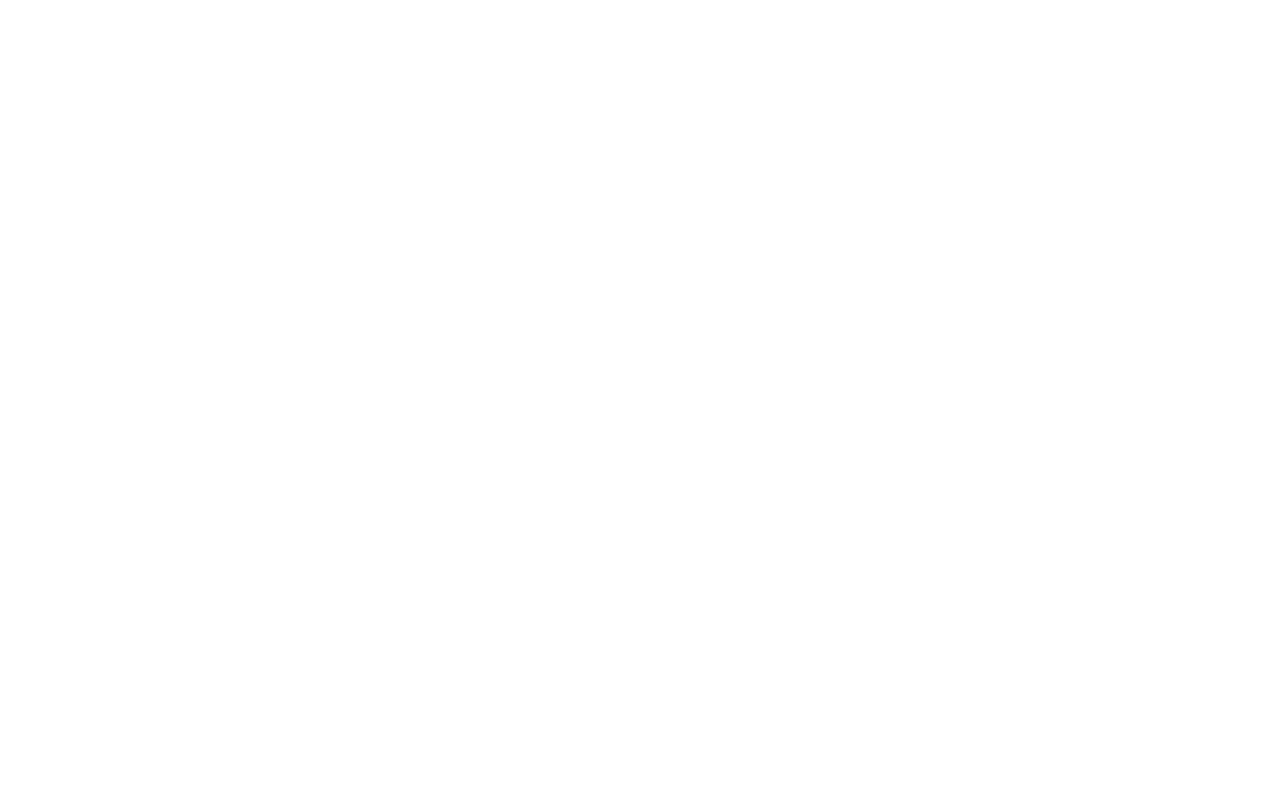
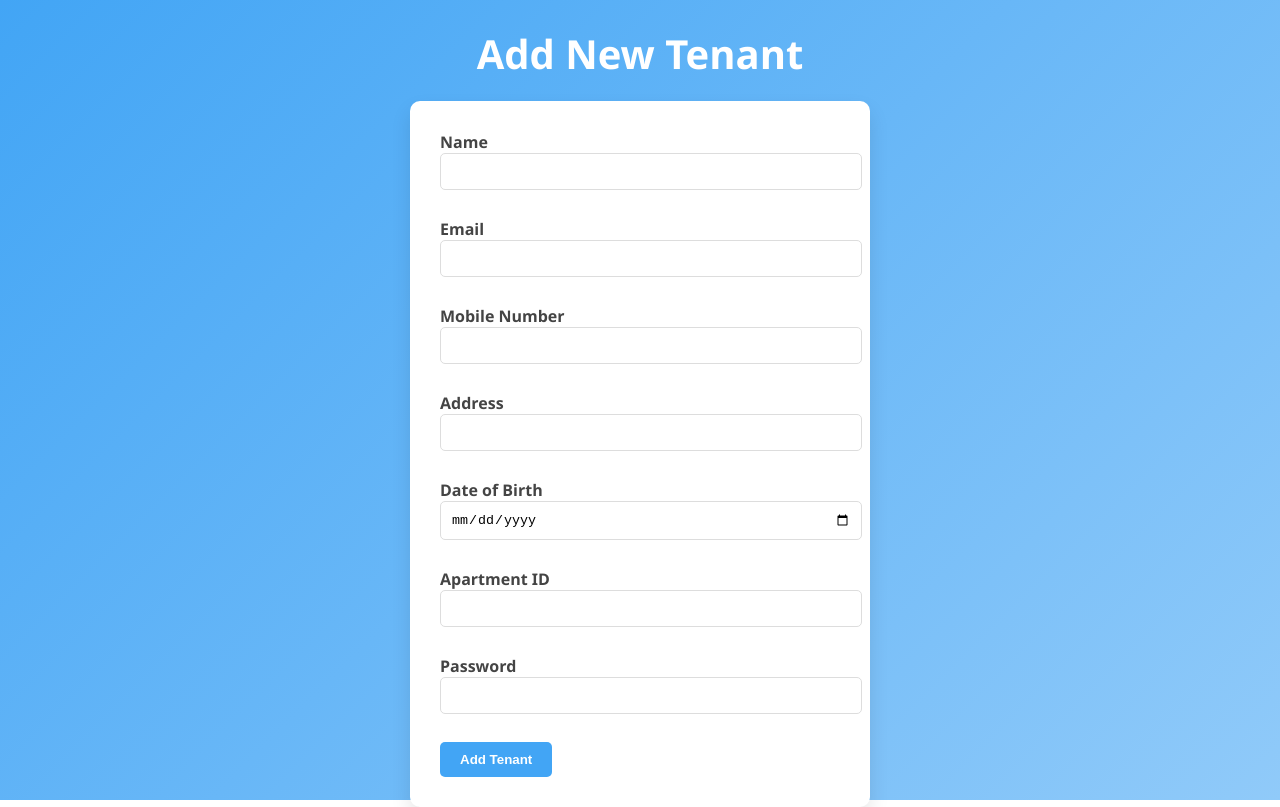
Before and after one commit to het0511/Property_Rental_Management_Application, a React (Create React App) app in the folder frontend/: page /add-tenant in a window 1280 px wide. Before the commit this address had no page. Built offline with nearby package versions, Linux system fonts and the light colour scheme.

Commit message:
some more additions

```diff
--- a/frontend/src/App.js
+++ b/frontend/src/App.js
@@ -7,6 +7,7 @@ import LandlordDashboard from './components/LandlordDashboard';
 import TenantDashboard from './components/TenantDashboard';
 import AddApartment from './components/AddApartment';
 import EditApartment from './components/EditApartment';
+import AddTenant from './components/AddTenant';
 import Home from './Home';
 
 function App() {
@@ -22,6 +23,7 @@ function App() {
         <Route path="/tenant-dashboard/*" element={<TenantDashboard />} />
         <Route path="/add-apartment" element={<AddApartment />} />
         <Route path="/edit-apartment/:id" element={<EditApartment />} />
+        <Route path="add-tenant" element={<AddTenant />} />
       </Routes>
     </Router>
   );
--- /dev/null
+++ b/frontend/src/components/AddTenant.js
@@ -0,0 +1,141 @@
+import React, { useState } from 'react';
+import { useNavigate } from 'react-router-dom';
+import './../styles/AddTenant.css';
+
+const AddTenant = () => {
+  const [formData, setFormData] = useState({
+    name: '',
+    email: '',
+    mobile_number: '',
+    address: '',
+    date_of_birth: '',
+    apartment_id: '',
+    password: '',
+    type: 'Tenant', // Default type
+  });
+
+  const navigate = useNavigate();
+
+  const handleInputChange = (e) => {
+    const { name, value } = e.target;
+    setFormData((prevFormData) => ({
+      ...prevFormData,
+      [name]: value,
+    }));
+  };
+
+  const handleAddTenant = async (e) => {
+    e.preventDefault();
+    const token = localStorage.getItem('token');
+
+    try {
+      const response = await fetch('http://localhost:5000/tenants', {
+        method: 'POST',
+        headers: {
+          'Authorization': token,
+          'Content-Type': 'application/json',
+        },
+        body: JSON.stringify(formData),
+      });
+
+      if (!response.ok) {
+        const errorData = await response.json();
+        throw new Error(errorData.error || 'Failed to add tenant');
+      }
+
+      alert('Tenant added successfully');
+      navigate('/landlord-dashboard/tenants');
+    } catch (error) {
+      console.error('Error adding tenant:', error);
+      alert(`Error adding tenant: ${error.message}`);
+    }
+  };
+
+  return (
+    <div className="add-tenant-page">
+      <h2>Add New Tenant</h2>
+      <form onSubmit={handleAddTenant}>
+        <label>
+          Name
+          <input
+            type="text"
+            name="name"
+            value={formData.name}
+            onChange={handleInputChange}
+            required
+          />
+        </label>
+
+        <label>
+          Email
+          <input
+            type="email"
+            name="email"
+            value={formData.email}
+            onChange={handleInputChange}
+            required
+          />
+        </label>
+
+        <label>
+          Mobile Number
+          <input
+            type="text"
+            name="mobile_number"
+            value={formData.mobile_number}
+            onChange={handleInputChange}
+            required
+          />
+        </label>
+
+        <label>
+          Address
+          <input
+            type="text"
+            name="address"
+            value={formData.address}
+            onChange={handleInputChange}
+            required
+          />
+        </label>
+
+        <label>
+          Date of Birth
+          <input
+            type="date"
+            name="date_of_birth"
+            value={formData.date_of_birth}
+            onChange={handleInputChange}
+            required
+          />
+        </label>
+
+        <label>
+          Apartment ID
+          <input
+            type="text"
+            name="apartment_id"
+            value={formData.apartment_id}
+            onChange={handleInputChange}
+            required
+          />
+        </label>
+
+        <label>
+          Password
+          <input
+            type="password"
+            name="password"
+            value={formData.password}
+            onChange={handleInputChange}
+            required
+          />
+        </label>
+
+        <button type="submit" className="add-tenant-btn">Add Tenant</button>
+      </form>
+    </div>
+  );
+};
+
+export default AddTenant;
--- a/frontend/src/components/Tenants.js
+++ b/frontend/src/components/Tenants.js
@@ -1,42 +1,107 @@
-import React from 'react';
+import React, { useEffect, useState } from 'react';
+import { useNavigate } from 'react-router-dom';
 import './../styles/Tenants.css';
 
 const Tenants = () => {
-  const handleAddTenant = () => {
-    // Logic to handle adding a tenant, e.g., open a modal or navigate to a form
-    console.log("Add Tenant button clicked!");
-  };
+  const [tenants, setTenants] = useState([]);
+  const [loading, setLoading] = useState(true);
+  const navigate = useNavigate();
+
+  useEffect(() => {
+    const fetchTenants = async () => {
+      try {
+        const token = localStorage.getItem('token');
+        const response = await fetch('http://localhost:5000/tenants/landlord-tenants', {
+          headers: {
+            'Authorization': token,
+          },
+        });
+
+        if (!response.ok) {
+          throw new Error('Failed to fetch tenants');
+        }
+
+        const data = await response.json();
+        setTenants(data);
+        setLoading(false);
+      } catch (error) {
+        console.error('Error fetching tenants:', error);
+        setLoading(false);
+      }
+    };
+
+    fetchTenants();
+  }, []);
+
+  if (loading) {
+    return <div>Loading tenants...</div>;
+  }
 
   return (
     <div className="tenants-page">
       <h2>Manage Tenants</h2>
-      <button className="add-tenant-btn" onClick={handleAddTenant}>Add Tenant</button>
+      <button className="add-tenant-btn" onClick={() => navigate('/add-tenant')}>
+        Add Tenant
+      </button>
       <table>
         <thead>
           <tr>
             <th>Name</th>
             <th>Apartment</th>
-            <th>Lease Start</th>
-            <th>Lease End</th>
+            <th>Email</th>
+            <th>Mobile Number</th>
             <th>Actions</th>
           </tr>
         </thead>
         <tbody>
-          {/* Tenant data should be loaded here */}
-          <tr>
-            <td>John Doe</td>
-            <td>Sunset Villa</td>
-            <td>01/01/2024</td>
-            <td>12/31/2024</td>
-            <td>
-              <button>Edit</button>
-              <button className="delete">Delete</button>
-            </td>
-          </tr>
+          {tenants.length === 0 ? (
+            <tr>
+              <td colSpan="5">No tenants found</td>
+            </tr>
+          ) : (
+            tenants.map((tenant) => (
+              <tr key={tenant._id}>
+                <td>{tenant.name}</td>
+                <td>{tenant.apartment_id ? tenant.apartment_id.name : 'N/A'}</td>
+                <td>{tenant.email}</td>
+                <td>{tenant.mobile_number}</td>
+                <td>
+                  <button onClick={() => navigate(`/edit-tenant/${tenant._id}`)}>Edit</button>
+                  <button className="delete" onClick={() => handleDelete(tenant._id)}>Delete</button>
+                </td>
+              </tr>
+            ))
+          )}
         </tbody>
       </table>
     </div>
   );
 };
 
+// Function to handle deletion of a tenant
+const handleDelete = async (id) => {
+  const confirmed = window.confirm('Are you sure you want to delete this tenant?');
+  if (!confirmed) return;
+
+  try {
+    const token = localStorage.getItem('token');
+    const response = await fetch(`http://localhost:5000/tenants/${id}`, {
+      method: 'DELETE',
+      headers: {
+        'Authorization': token,
+        'Content-Type': 'application/json',
+      },
+    });
+
+    if (!response.ok) {
+      throw new Error('Failed to delete tenant');
+    }
+
+    alert('Tenant deleted successfully');
+    window.location.reload(); // Reload the page to show updated tenants list
+  } catch (error) {
+    console.error('Error deleting tenant:', error);
+  }
+};
+
 export default Tenants;
--- /dev/null
+++ b/frontend/src/styles/AddTenant.css
@@ -0,0 +1,83 @@
+/* Scoped to .add-tenant-page to avoid overriding other styles */
+.add-tenant-page {
+    display: flex;
+    flex-direction: column;
+    align-items: center;
+    justify-content: center;
+    height: 100vh;
+    background: linear-gradient(135deg, #42a5f5, #90caf9);
+    font-family: 'Segoe UI', Tahoma, Geneva, Verdana, sans-serif;
+  }
+
+  .add-tenant-page h2 {
+    color: white;
+    font-size: 2.5rem;
+    margin-bottom: 20px;
+  }
+
+  .add-tenant-page form {
+    background: white;
+    border-radius: 10px;
+    padding: 30px;
+    box-shadow: 0 10px 20px rgba(0, 0, 0, 0.1);
+    max-width: 400px;
+    width: 100%;
+  }
+
+  .add-tenant-page form label {
+    display: block;
+    font-weight: bold;
+    margin-bottom: 8px;
+    color: #444;
+  }
+
+  .add-tenant-page form input {
+    width: 100%;
+    padding: 10px;
+    margin-bottom: 20px;
+    border-radius: 5px;
+    border: 1px solid #ddd;
+    transition: border-color 0.3s;
+  }
+
+  .add-tenant-page form input:focus {
+    border-color: #42a5f5;
+    outline: none;
+  }
+
+  .add-tenant-page button {
+    display: inline-block;
+    padding: 10px 20px;
+    background-color: #42a5f5;
+    border: none;
+    border-radius: 5px;
+    color: white;
+    font-weight: bold;
+    cursor: pointer;
+    transition: background-color 0.3s;
+  }
+
+  .add-tenant-page button:hover {
+    background-color: #64b5f6;
+  }
+
+  .add-tenant-page button[type="button"] {
+    background-color: #ccc;
+    margin-left: 10px;
+  }
+
+  .add-tenant-page button[type="button"]:hover {
+    background-color: #bbb;
+  }
+
+  /* Mobile responsiveness */
+  @media (max-width: 480px) {
+    .add-tenant-page form {
+      padding: 20px;
+      box-shadow: none;
+    }
+
+    .add-tenant-page h2 {
+      font-size: 2rem;
+    }
+  }
```
Also changed, not shown: 1 other file (tests, documents, lock files or other folders).
